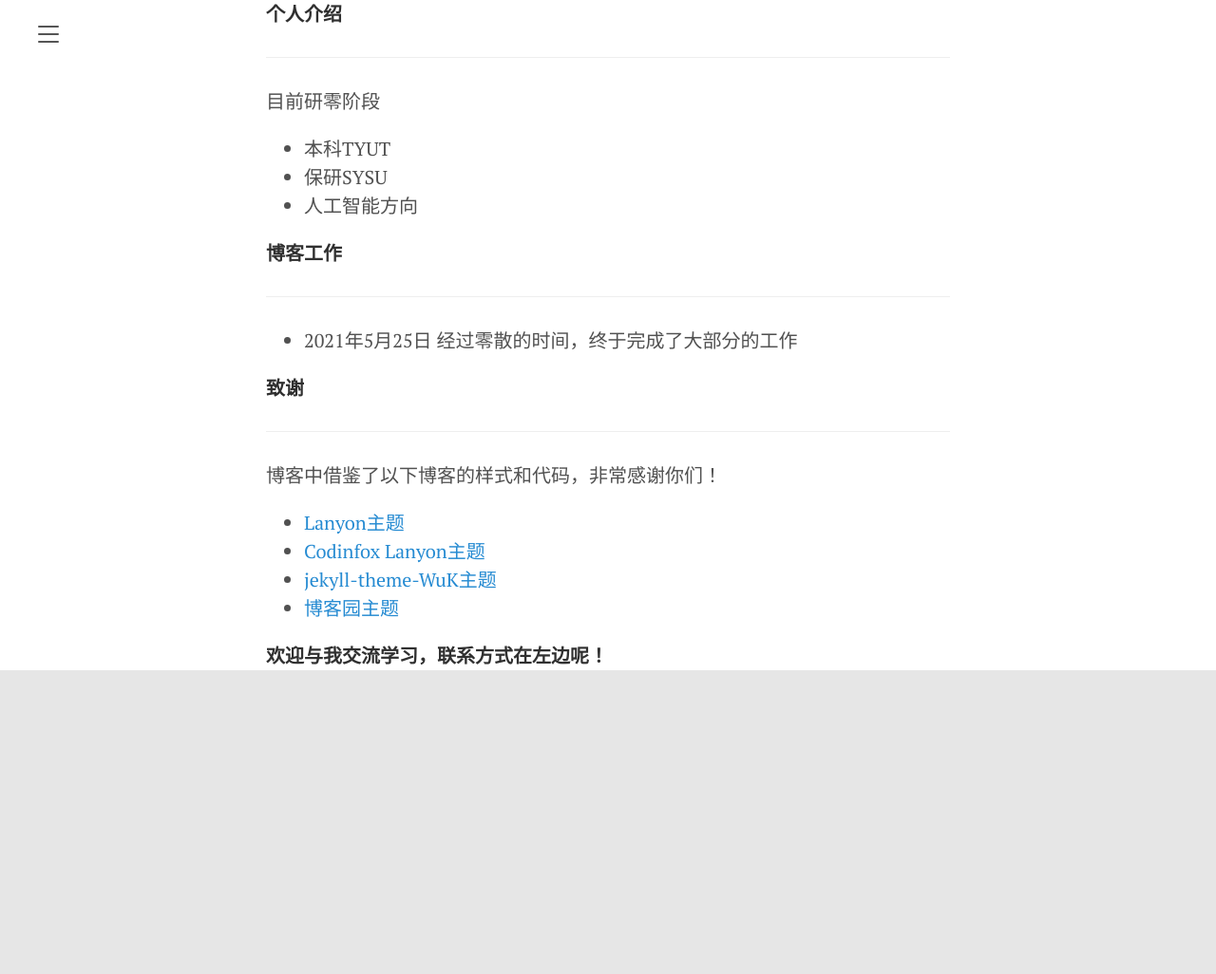
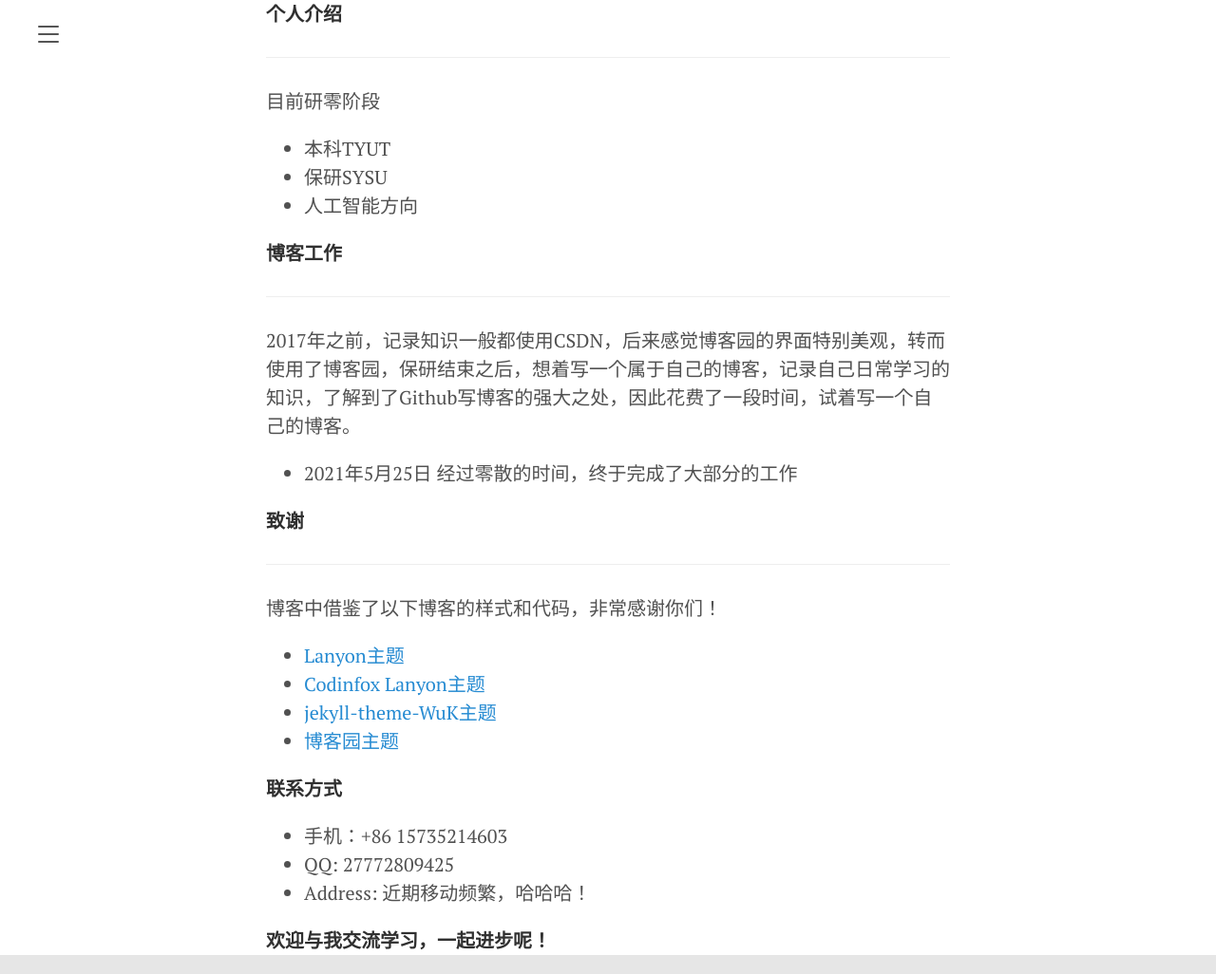
Before and after one commit to chen-xw/chen-xw.github.io, a Jekyll site: the page built from index.markdown, in a window 1280 px wide. Shown: the whole page at 95% size. Built offline with Jekyll 4.4.1, drawn with Linux system fonts in a browser that asks for light colours; comment, search, counter and statistics services are not loaded; before the commit the page ends 900 px from its top, so only the background shows below that.

Commit message:
Update index.markdown

```diff
--- a/index.markdown
+++ b/index.markdown
@@ -12,6 +12,7 @@ title: 主页
 
 **博客工作**
 <hr/>
+2017年之前，记录知识一般都使用CSDN，后来感觉博客园的界面特别美观，转而使用了博客园，保研结束之后，想着写一个属于自己的博客，记录自己日常学习的知识，了解到了Github写博客的强大之处，因此花费了一段时间，试着写一个自己的博客。
 * 2021年5月25日 经过零散的时间，终于完成了大部分的工作
 
 **致谢**
@@ -22,4 +23,9 @@ title: 主页
 * [jekyll-theme-WuK主题](http://jekyllthemes.org/themes/wu-kan/)
 * [博客园主题](https://www.cnblogs.com/cxwpluto/)
 
-**欢迎与我交流学习，联系方式在左边呢！**
+**联系方式**
+* 手机：+86 15735214603
+* QQ: 27772809425
+* Address: 近期移动频繁，哈哈哈！
+
+**欢迎与我交流学习，一起进步呢！**
```
